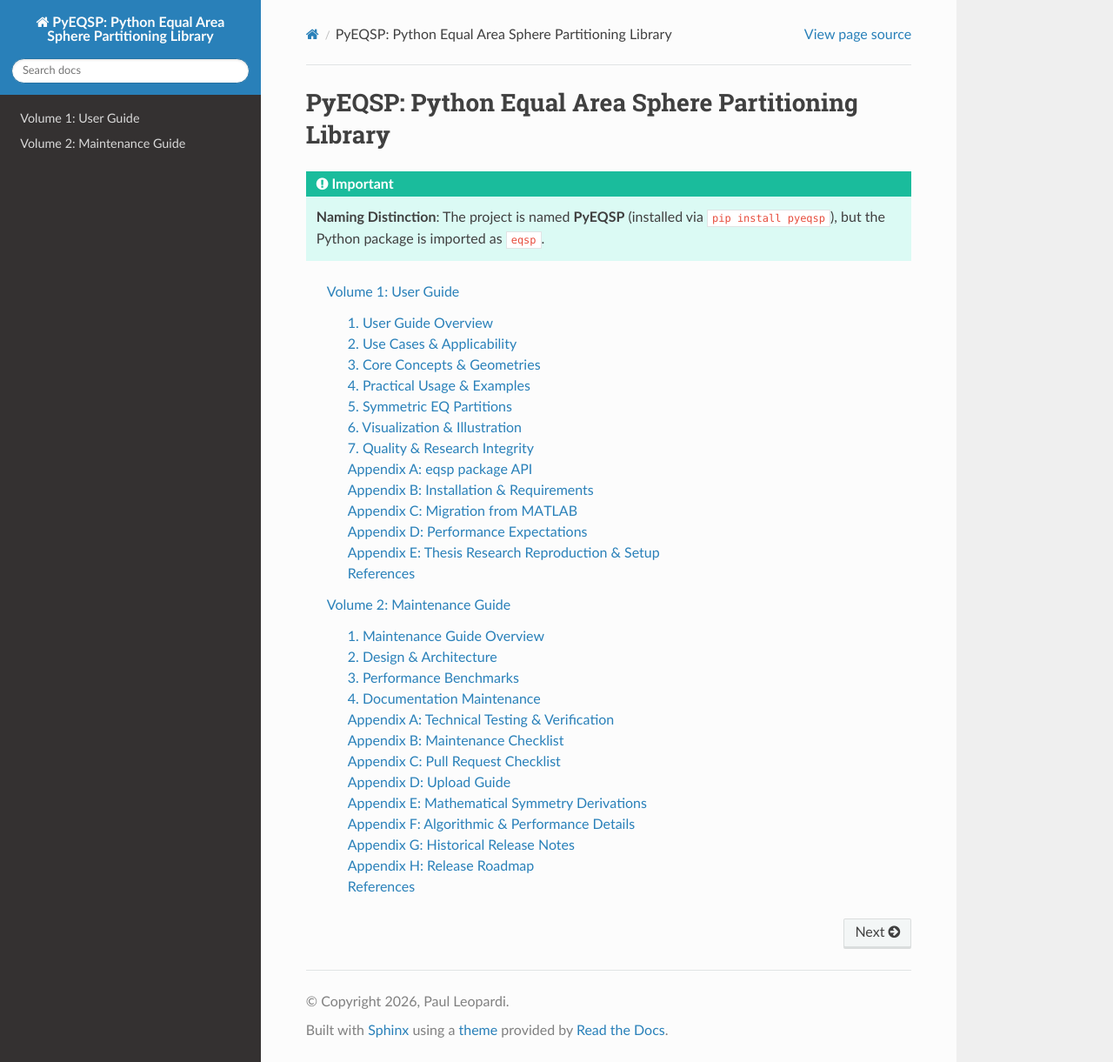
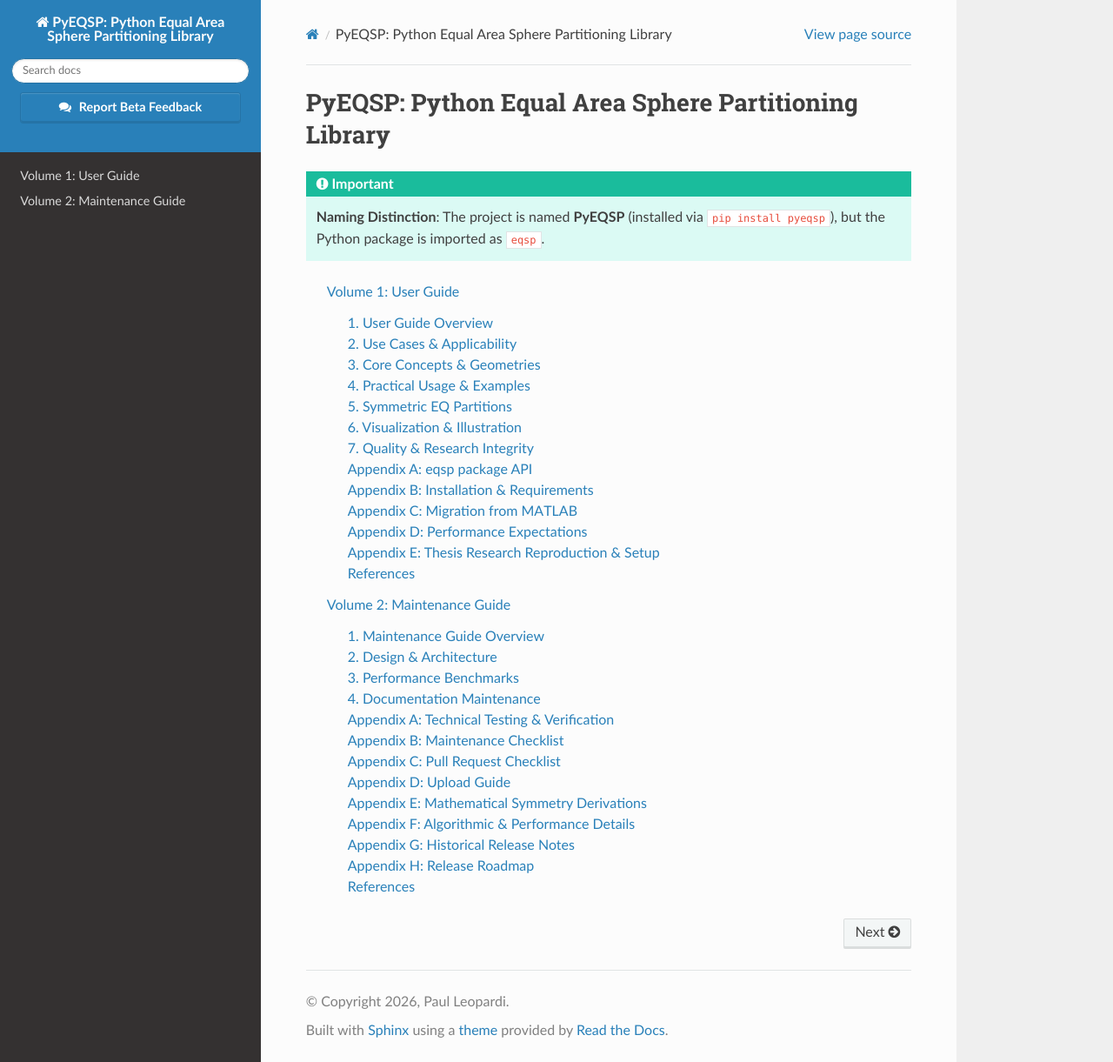
Before and after one commit to penguian/eqsp, a Sphinx documentation site: the page built from doc/index.rst, in a window 1280 px wide and 1221 px high. Shown: the whole window at 87% size. Built offline with Sphinx 7.4.7 and the Read the Docs theme 3.1.0, drawn with Linux system fonts in a browser that asks for light colours.

Commit message:
Add a call to action

```diff
--- a/doc/_static/custom.css
+++ b/doc/_static/custom.css
@@ -1,6 +1,34 @@
-/* Force remove bullets from the table of contents to standardize on numbers */
 .rst-content .toctree-wrapper ul,
 .rst-content .toctree-wrapper ul li {
     list-style: none !important;
     list-style-type: none !important;
 }
+
+/* Beta CTA Sidebar Button */
+.beta-cta-container {
+    margin-top: 10px;
+    margin-bottom: 20px;
+    padding: 0 10px;
+}
+
+.beta-cta-button {
+    display: block !important;
+    background-color: #2980b9 !important;
+    color: white !important;
+    text-align: center;
+    padding: 8px 5px !important;
+    border-radius: 4px;
+    font-weight: bold;
+    font-size: 0.9em;
+    text-decoration: none !important;
+    transition: background-color 0.2s ease;
+}
+
+.beta-cta-button:hover {
+    background-color: #3498db !important;
+    color: white !important;
+}
+
+.beta-cta-button i {
+    margin-right: 5px;
+}
--- /dev/null
+++ b/doc/_templates/layout.html
@@ -0,0 +1,13 @@
+{% extends "!layout.html" %}
+
+{% block sidebartitle %}
+  {{ super() }}
+
+  {% if display_beta_cta %}
+  <div class="beta-cta-container">
+    <a href="{{ beta_cta_link }}" class="btn btn-neutral beta-cta-button">
+      <i class="fa fa-comments"></i> {{ beta_cta_text }}
+    </a>
+  </div>
+  {% endif %}
+{% endblock %}
--- a/doc/conf.py
+++ b/doc/conf.py
@@ -48,6 +48,7 @@
     "myst_parser",
     "sphinx_rtd_theme",
     "sphinxcontrib.mermaid",
+    "versionwarning.extension",
 ]
 
 # When nitpicky mode is enabled it helps ensure that all internal
@@ -109,6 +110,23 @@
 templates_path = ["_templates"]
 exclude_patterns = ["_build", "Thumbs.db", ".DS_Store"]
 
+# --- Beta Engagement Configurations ---
+
+# Version warning configuration
+version_warning_messages = {
+    "latest": (
+        "You are viewing the 1.0-Beta documentation. Please report your findings "
+        'in our <a href="https://github.com/penguian/pyeqsp/issues/26">Feedback Hub</a>.'  # noqa: E501
+    ),
+}
+
+# Sidebar Call to Action (via html_context for layout.html)
+html_context = {
+    "display_beta_cta": True,
+    "beta_cta_text": "Report Beta Feedback",
+    "beta_cta_link": "https://github.com/penguian/pyeqsp/issues/26",
+}
+
 html_theme = "sphinx_rtd_theme"
 html_static_path = ["_static"]
 html_css_files = ["custom.css"]
```
